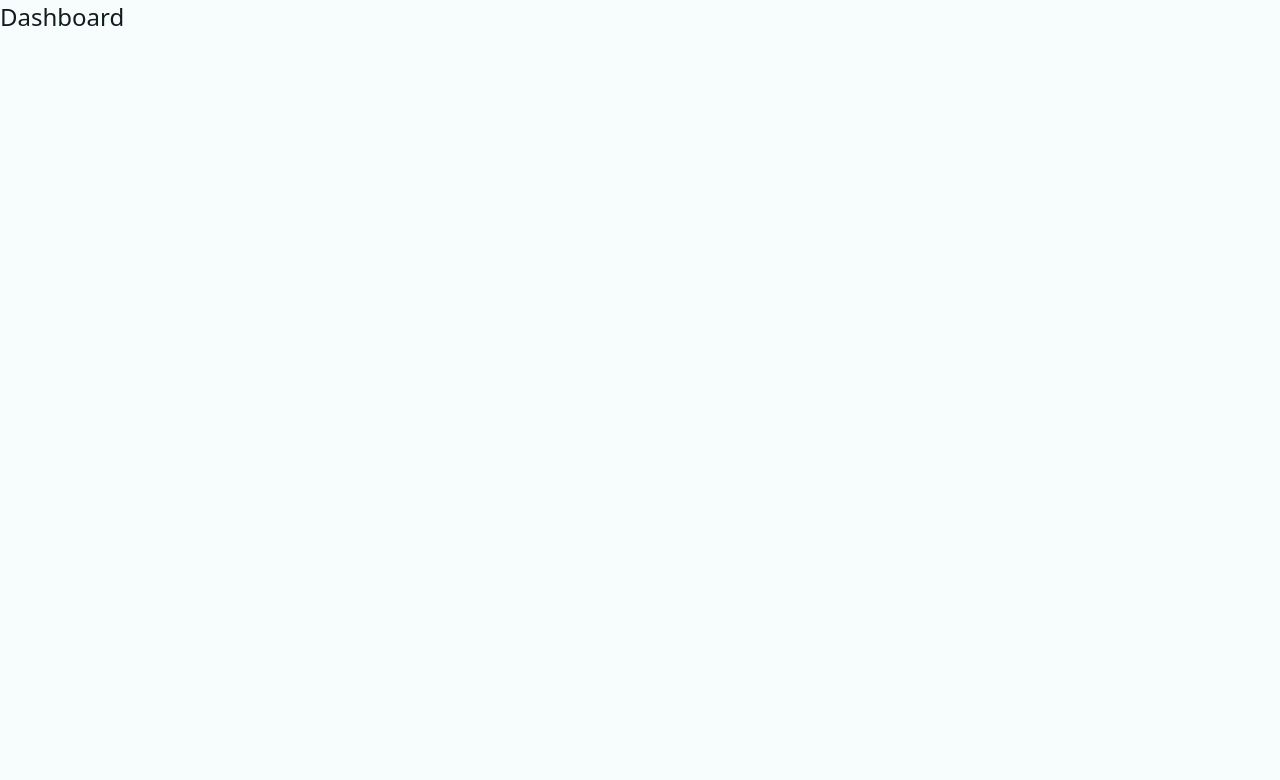
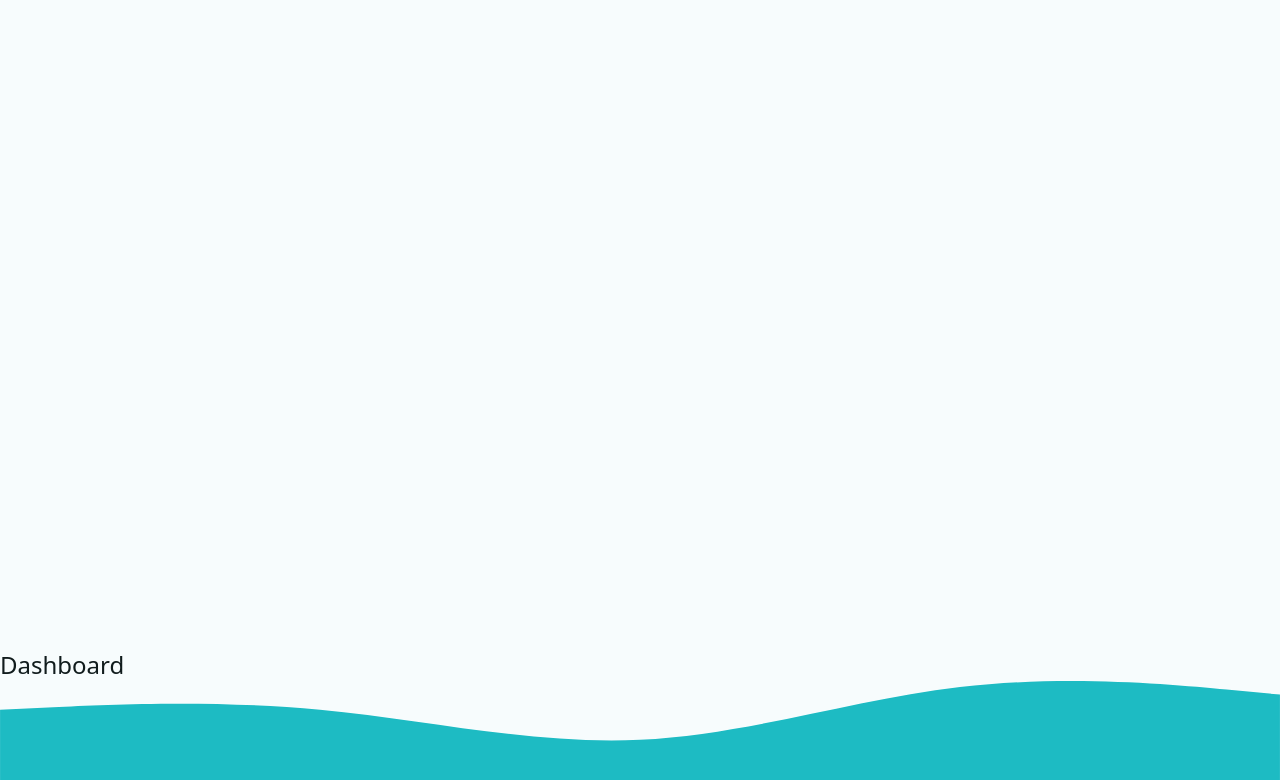
Before and after one commit to matokon/budget-app-ver.0.5, a React (Vite) app in the folder react-router-budget/: page / in a window 1280 px wide. Shown: the top 780 px of the page. Built offline with nearby package versions, Linux system fonts and the light colour scheme.

Commit message:
creating wraper

```diff
--- a/react-router-budget/src/App.jsx
+++ b/react-router-budget/src/App.jsx
@@ -6,16 +6,26 @@ import {
 // Routes
 import Dashboard, { dashboardLoader } from "./pages/Dashboard";
 import Error from "./pages/Error";
+import Main, { mainLoader } from "./layouts/Main";
 
 const router = createBrowserRouter([
   {
     path: "/",
-    element: <Dashboard/>,
-    loader: dashboardLoader
-  },
-  {
-    path: "*",
-    element: <Error/>
+    element: <Main/>,
+    loader: mainLoader,
+    errorElement: <Error/>,
+    children:[
+      {
+        index: true,
+        element: <Dashboard/>,
+        loader: dashboardLoader,
+        errorElement: <Error/>
+      },
+      {
+        path: "about",
+        element: <h1>sda</h1>
+      }
+    ]
   }
 ]);
 
--- /dev/null
+++ b/react-router-budget/src/components/Nav.jsx
@@ -0,0 +1,9 @@
+import React from 'react'
+
+export const Nav = ({userName}) => {
+  return (
+    <nav>
+        {userName}
+    </nav>
+  )
+}
--- /dev/null
+++ b/react-router-budget/src/layouts/Main.jsx
@@ -0,0 +1,24 @@
+import React from 'react'
+import { fetchData } from '../helpers'
+import { Outlet, useLoaderData } from 'react-router-dom';
+import wave from "../assets/wave.svg";
+import { Nav } from '../components/Nav';
+
+
+export function mainLoader(){
+    const userName = fetchData("userName");
+    return { userName }
+}
+
+const Main = () => {
+    const { userName } = useLoaderData()
+  return (
+    <div className='layout'>
+        <Nav userName={userName}/>
+        <Outlet/>
+        <img src={wave} alt='wave-decoration'/>
+    </div>
+  )
+}
+
+export default Main
```
